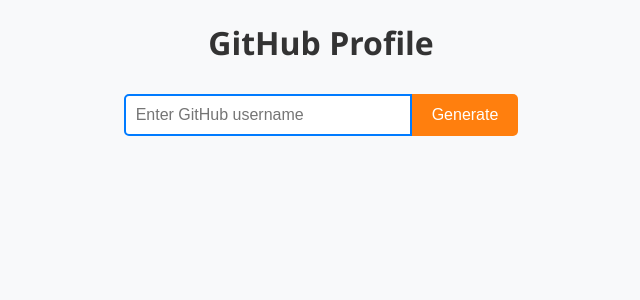
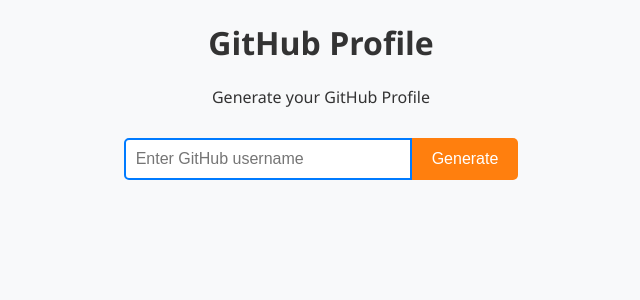
Before and after one commit to ranjandahal079/GithubProfileGenerator, a React (Create React App) app: page / in a window 1280 px wide. Shown: the top 300 px of the page, without its empty margins (319-959 px from the left). Built offline with nearby package versions, Linux system fonts and the light colour scheme.

Commit message:
test-phase-1: Added paragraph below heading

```diff
--- a/src/App.css
+++ b/src/App.css
@@ -18,7 +18,7 @@
 h1 {
   text-align: center;
   color: #333;
-  margin-bottom: 30px;
+
 }
 
 /* Paragraph Styles */
--- a/src/App.js
+++ b/src/App.js
@@ -9,7 +9,9 @@
   const [error, setError] = useState(null);
   const [showInputForm, setShowInputForm] = useState(true);
   const [showHeading, setShowHeading] = useState(true);
+  const [showParagraph, setShowParagraph] = useState(true); // State to control visibility of the paragraph
   const [hireClicked, setHireClicked] = useState(false); // State to track if "Hire Me" button is clicked
+
 
   const fetchUserData = async (username) => {
     try {
@@ -19,6 +21,7 @@
         setUser(data);
         setShowInputForm(false);
         setShowHeading(false);
+        setShowParagraph(false);
       } else {
         throw new Error('User not found');
       }
@@ -36,6 +39,7 @@
   return (
     <div>
       {showHeading && <h1>GitHub Profile</h1>}
+      {showParagraph && <p>Generate your GitHub Profile</p>} {/* Conditionally render the paragraph */}
       <InputForm onSubmit={fetchUserData} visible={showInputForm} />
       {error ? (
         <NotFound />
```
